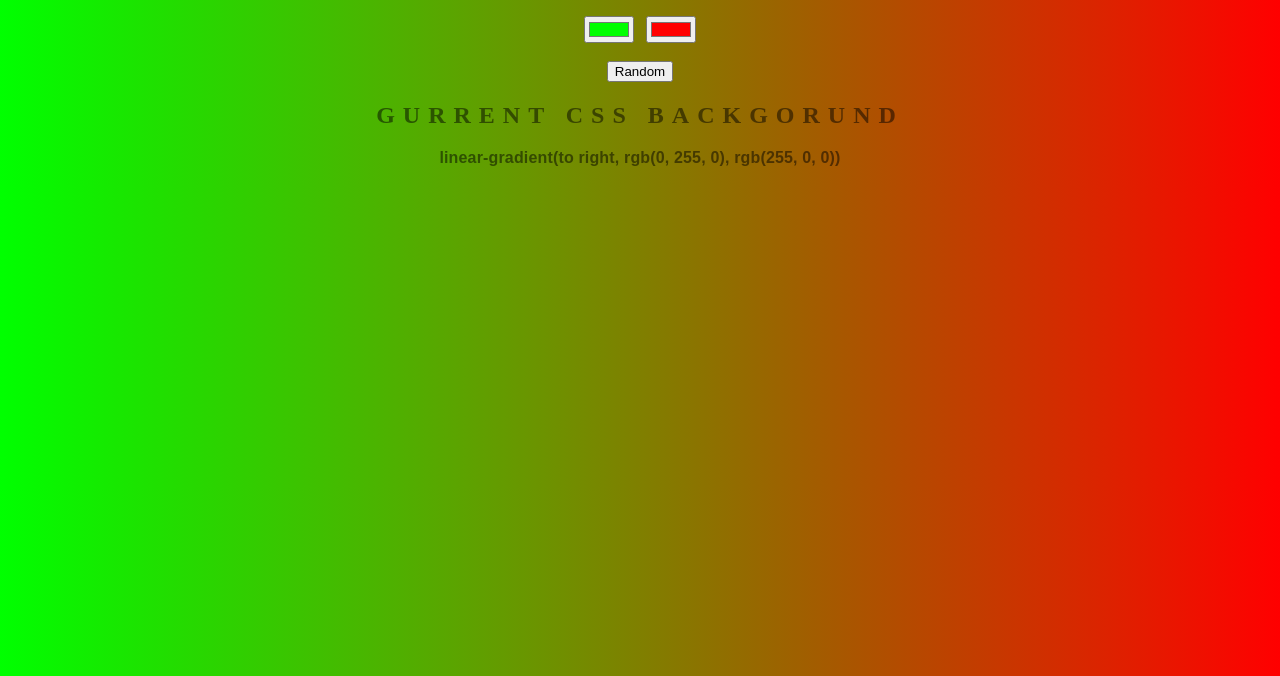
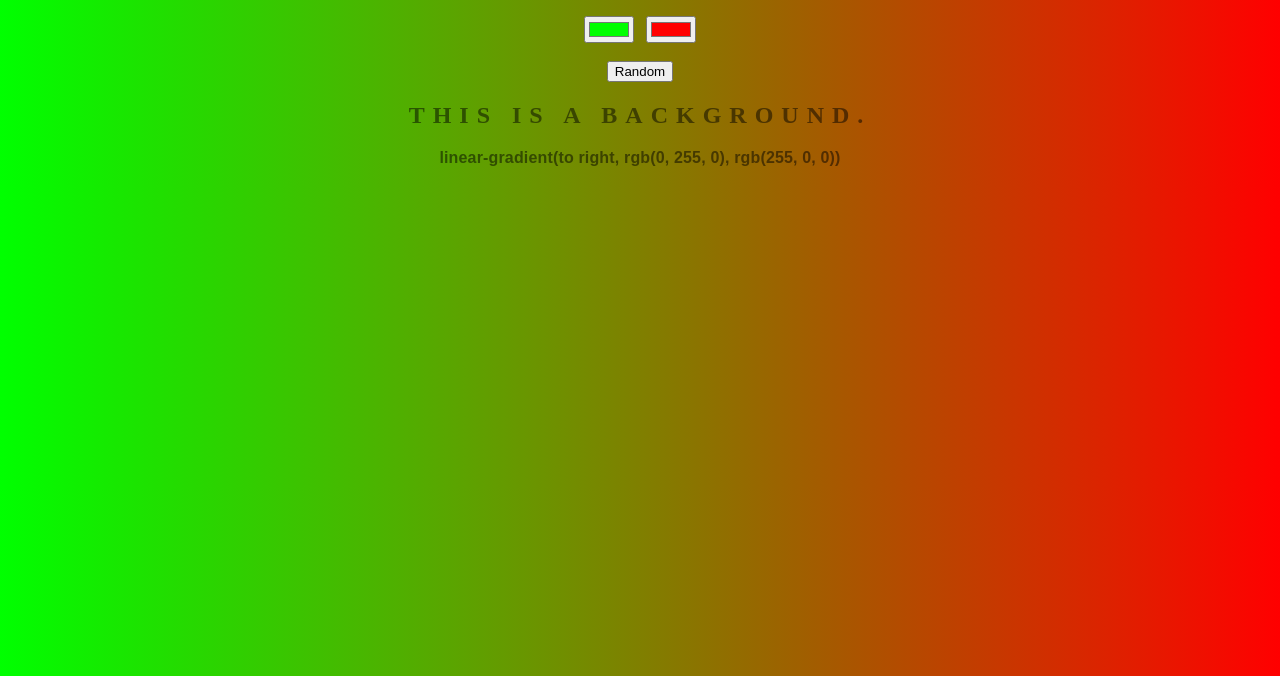
Before and after one commit to ShaCoMiRo/background_generator, a plain HTML site: page html/index.html in a window 1280 px wide. Shown: the part 124-800 px from the top of the page. Drawn offline with Linux system fonts and the light colour scheme.

Commit message:
sunghuyn try3 changing text

```diff
--- a/html/index.html
+++ b/html/index.html
@@ -12,7 +12,7 @@
     <input class="colorControl2" type="color" name="color2" value="#ff0000">
     <br><br>
     <input class="colorRandomControl" type="button" name="random" value="Random">
-    <h2>Gurrent CSS Backgorund</h2>
+    <h2>This is a background.</h2>
     <h3></h3>
     <script src="../script/script.js"></script>
 </body>
```
